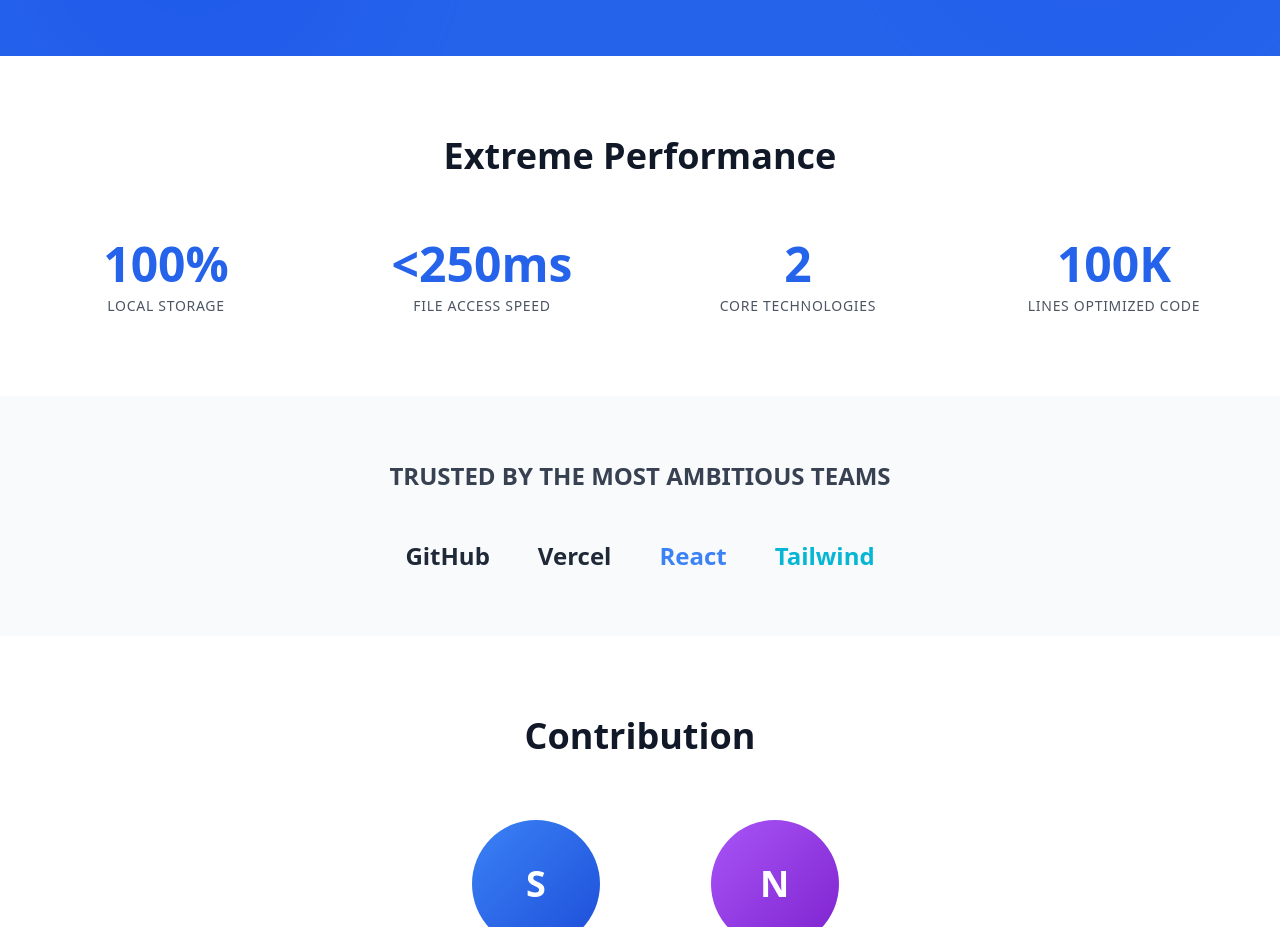
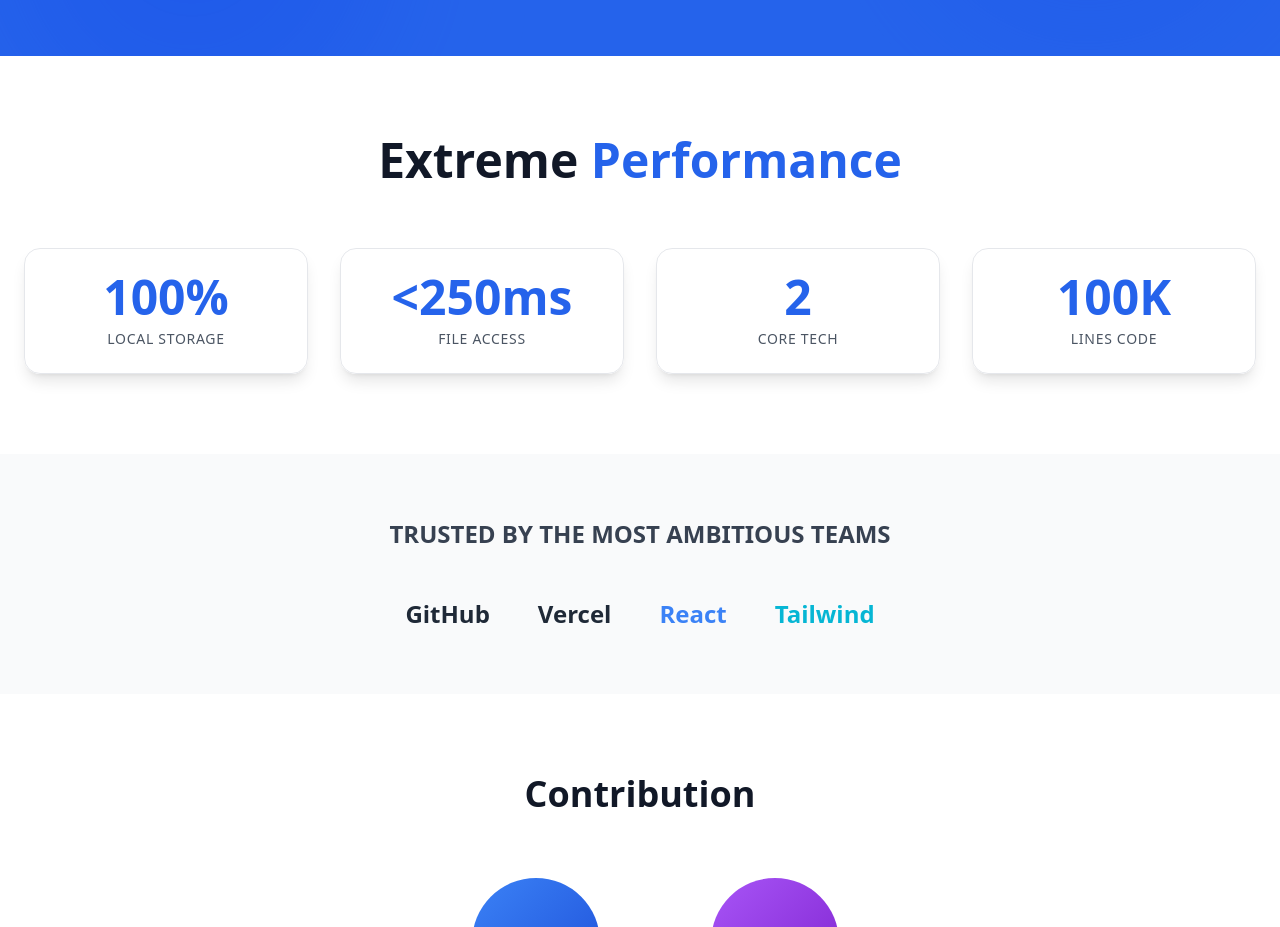
Before and after one commit to sanzzyproject/local-stronger, a React (Vite) app: page / in a window 1280 px wide. Shown: the part 1740-2667 px from the top of the page. Built offline with nearby package versions, Linux system fonts and the light colour scheme.

Commit message:
Update PerformanceSection.jsx

```diff
--- a/src/components/PerformanceSection.jsx
+++ b/src/components/PerformanceSection.jsx
@@ -1,21 +1,25 @@
 import React from 'react';
 
-const performanceData = [
+const metrics = [
   { value: '100%', label: 'Local Storage' },
-  { value: '<250ms', label: 'File Access Speed' },
-  { value: '2', label: 'Core Technologies' },
-  { value: '100K', label: 'Lines Optimized Code' },
+  { value: '<250ms', label: 'File Access' },
+  { value: '2', label: 'Core Tech' },
+  { value: '100K', label: 'Lines Code' },
 ];
 
 export default function PerformanceSection() {
   return (
     <section className="max-w-7xl mx-auto px-6 py-20">
-      <h2 className="text-4xl font-bold text-center text-gray-900 mb-16">Extreme Performance</h2>
+      <h2 className="text-4xl md:text-5xl font-bold text-center text-gray-900 mb-16">
+        Extreme <span className="text-blue-600">Performance</span>
+      </h2>
       <div className="grid grid-cols-2 md:grid-cols-4 gap-8">
-        {performanceData.map((item, idx) => (
-          <div key={idx} className="text-center">
-            <div className="text-5xl font-bold text-blue-600 mb-2">{item.value}</div>
-            <div className="text-gray-600 uppercase text-sm tracking-wider">{item.label}</div>
+        {metrics.map((item, idx) => (
+          <div key={idx} className="group">
+            <div className="bg-white/70 backdrop-blur-sm border border-gray-200 rounded-2xl p-6 text-center shadow-lg hover:shadow-2xl hover:scale-105 transition-all duration-300">
+              <div className="text-4xl md:text-5xl font-bold text-blue-600 mb-2">{item.value}</div>
+              <div className="text-gray-600 uppercase text-sm tracking-wider">{item.label}</div>
+            </div>
           </div>
         ))}
       </div>
```
